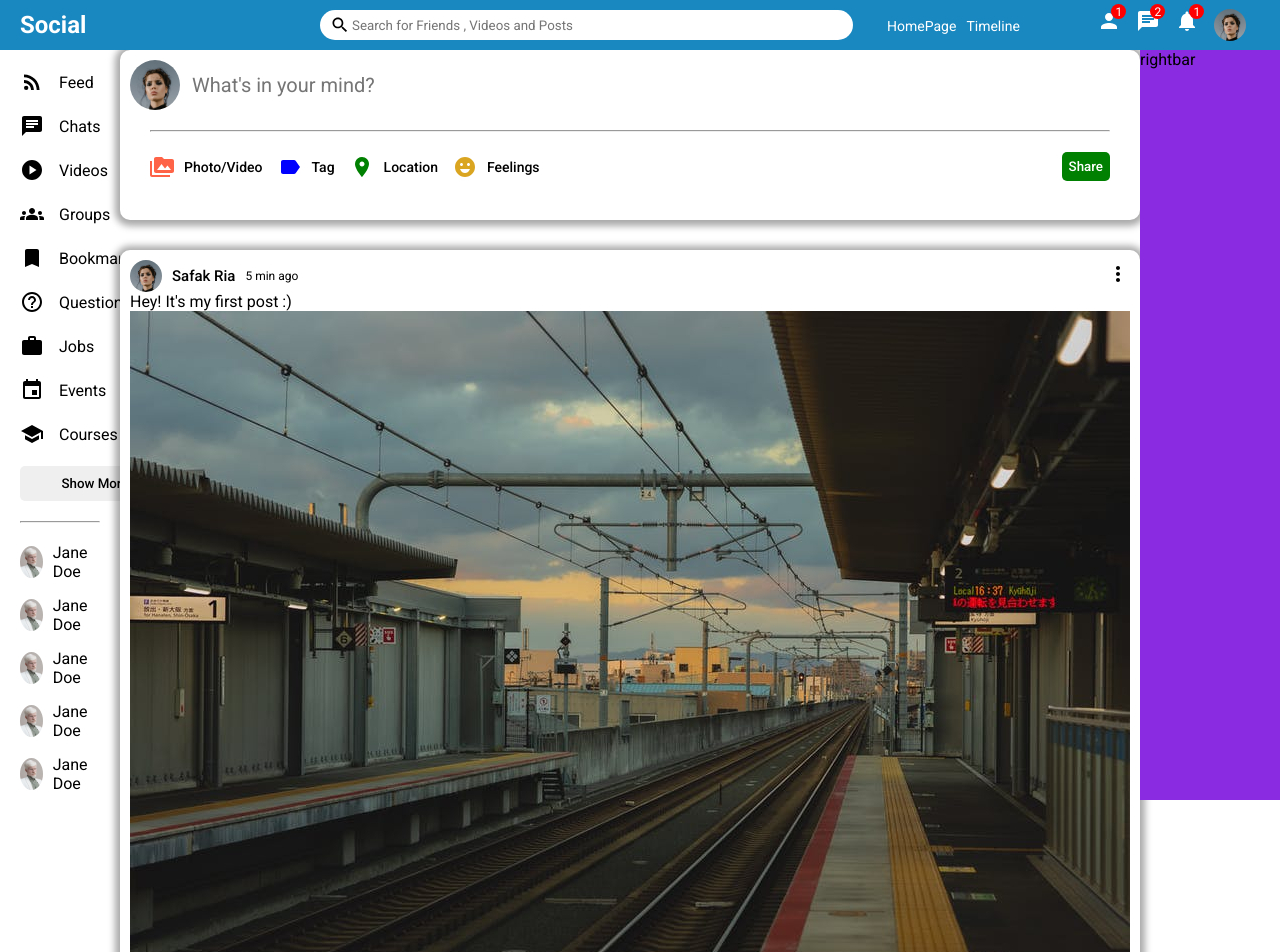
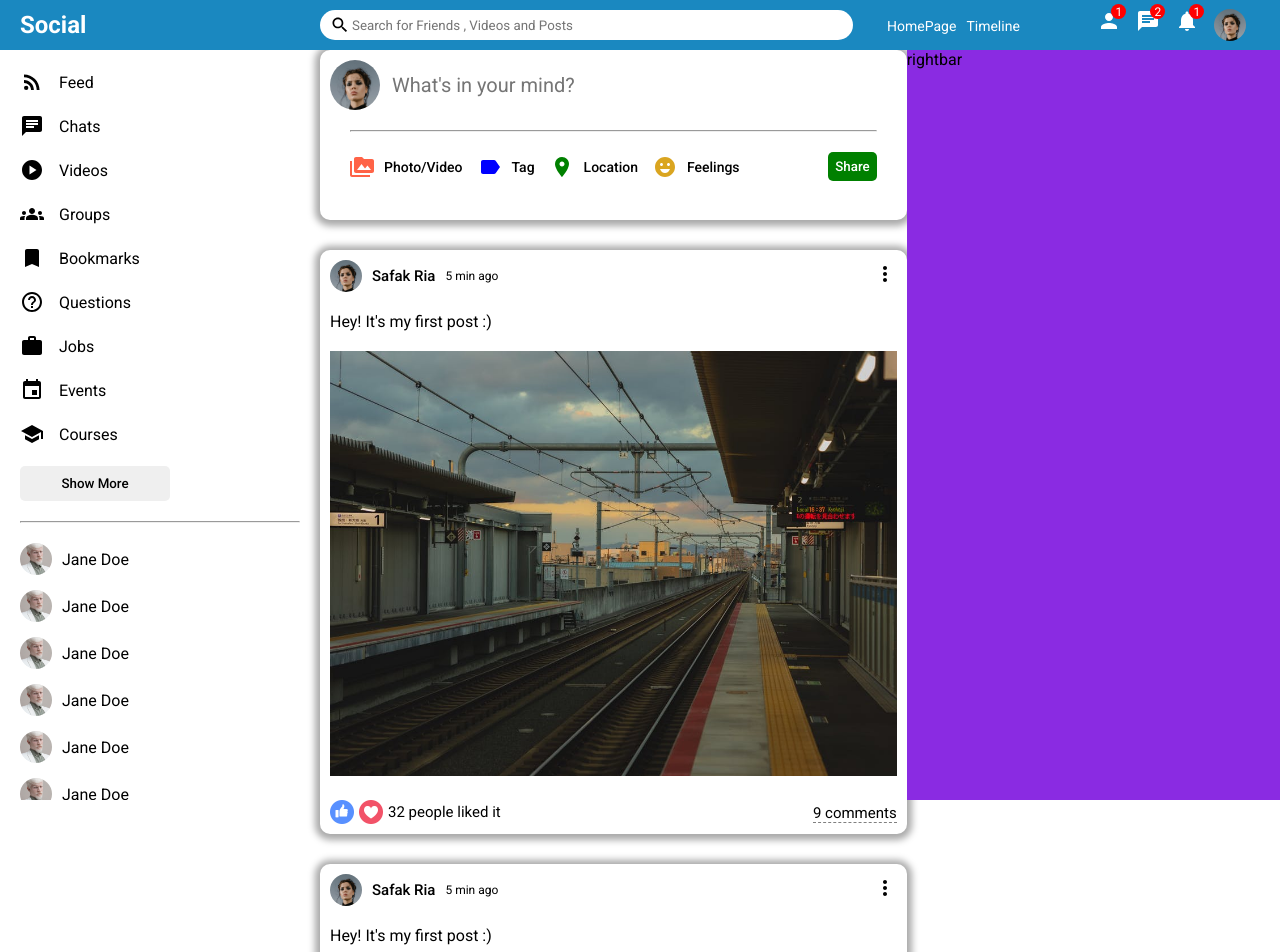
Before and after one commit to amatiroo/social, a React (Create React App) app: page / in a window 1280 px wide. Shown: the top 952 px of the page. Built offline with nearby package versions, Linux system fonts and the light colour scheme.

Commit message:
Feed done

```diff
--- a/src/components/feed/Feed.jsx
+++ b/src/components/feed/Feed.jsx
@@ -8,6 +8,12 @@
       <div className="feedWrapper">
         <Share/>
         <Post/>
+        <Post/>
+        <Post/>
+        <Post/>
+        <Post/>
+        <Post/>
+        <Post/>
 
       </div>
     </div>
--- a/src/components/post/Post.jsx
+++ b/src/components/post/Post.jsx
@@ -21,10 +21,13 @@
             </div>
             <div className="postBottom">
                 <div className="postBottomLeft">
-                    <img src="/assets/like.png" alt="" />
-                    <img src="/assets/heart.png" alt="" />
+                    <img  className='likeIcon' src="/assets/like.png" alt="" />
+                    <img className='likeIcon' src="/assets/heart.png" alt="" />
+                    <span className="postLikeCounter">32 people liked it</span>
                 </div>
-                <div className="postBottomRight"></div>
+                <div className="postBottomRight">
+                    <span className="postCommentText">9 comments</span>
+                </div>
             </div>
         </div>
     </div>
--- a/src/components/post/post.css
+++ b/src/components/post/post.css
@@ -40,3 +40,44 @@
 .postDate{
     font-size: 12px;
 }
+
+.postCenter{
+    margin: 20px 0;
+
+}
+
+.postImg{
+    margin-top: 20px;
+    width: 100%;
+    max-height: 500px;
+    object-fit: contain;
+}
+
+.postBottom{
+    display: flex;
+    align-items: center;
+    justify-content: space-between;
+}
+
+.postBottomLeft{
+    display: flex;
+    align-items: center;
+}
+
+.likeIcon{
+    width: 24px;
+    height: 24px;
+    margin-right: 5px;
+    cursor: pointer;
+}
+
+.postLikeCounter{
+    font-size: 15px;
+}
+
+.postCommentText{
+    cursor: pointer;
+    border-bottom: 1px dashed gray;
+    font-size: 15px;
+
+}
```
